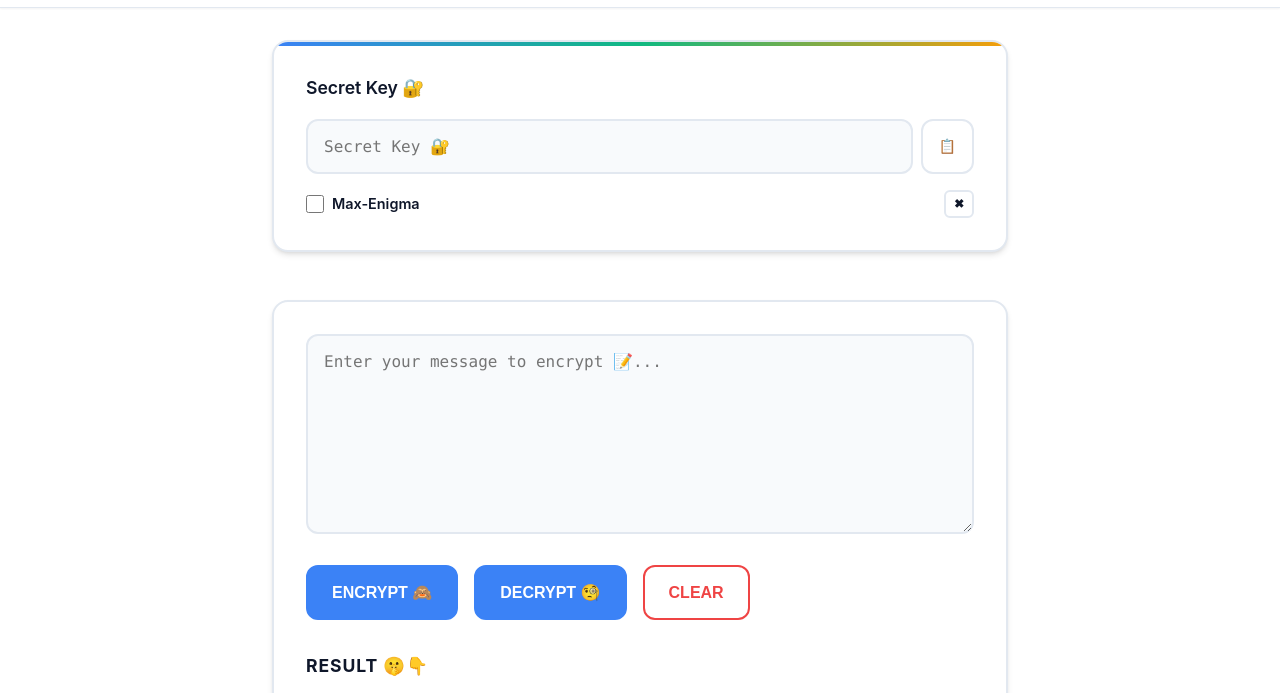
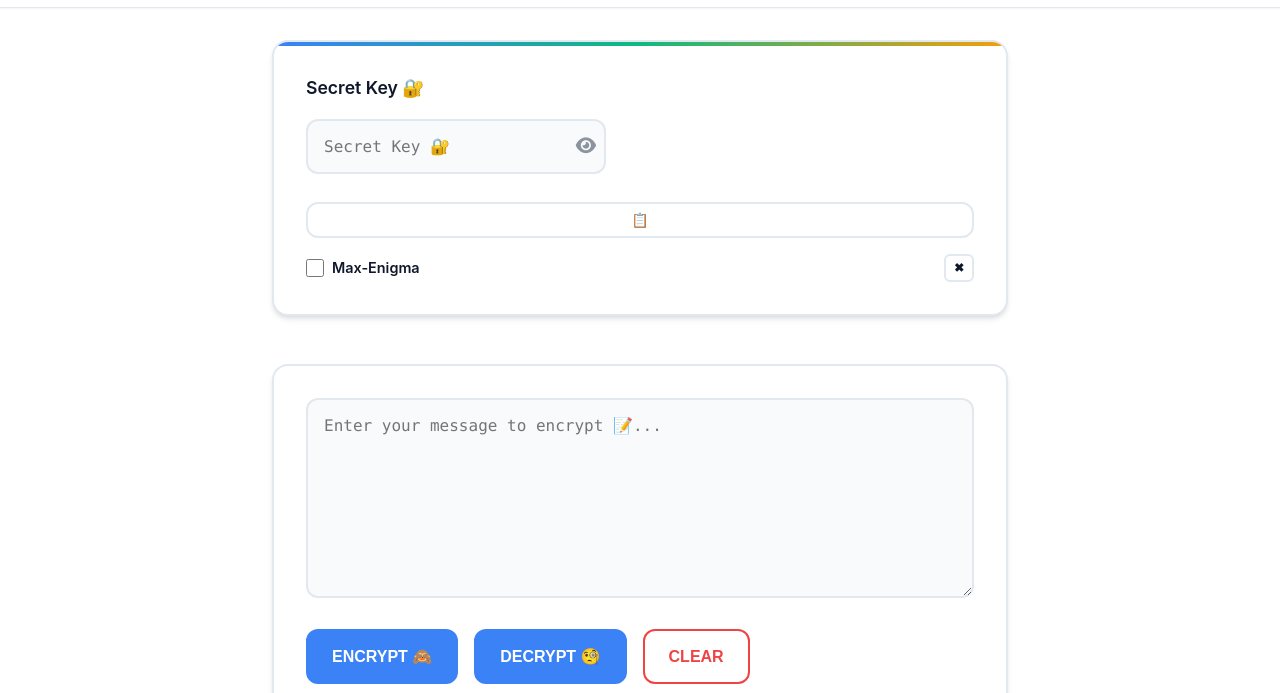
Before and after one commit to FuegoDev369/smart-enigma, a plain HTML site: page index.html in a window 1280 px wide. Shown: the part 79-772 px from the top of the page. Drawn offline with Linux system fonts and the light colour scheme.

Commit message:
feat: Eye icon toggle option in secret key input added✅

```diff
--- a/index.html
+++ b/index.html
@@ -4,6 +4,9 @@
   <meta charset="utf-8" />
   <meta name="viewport" content="width=device-width,initial-scale=1" />
   <title>Smart Enigma — FuegoDev</title>
+    <!-- Font Awesome CDN -->
+  <link rel="stylesheet"
+  href="https://cdnjs.cloudflare.com/ajax/libs/font-awesome/6.5.2/css/all.min.css">
   <link rel="stylesheet" href="style.css">
 </head>
 <body>
@@ -27,9 +30,14 @@
     <section class="key-block" aria-labelledby="keyLabel">
       <label id="keyLabel" for="keyInput"></label>
       <div class="key-row">
-        <input id="keyInput" type="password" autocomplete="new-password" inputmode="text" placeholder="" />
+        <div class="input-container">
+         <input id="keyInput" type="password" autocomplete="new-password"
+         inputmode="text" placeholder="" />
+         <i class="fa-solid fa-eye toggle-visibility" id="toggleSecret"></i>
+        </div>
         <button id="copyKey" class="btn small" aria-label="Copier la clé">📋</button>
       </div>
+
       <div class="options">
         <label>
           <input id="useStrong" type="checkbox" />
@@ -413,6 +421,22 @@
   });
 
 })();
+
+/* eye icon Toggle script */
+const toggleBtn = document.getElementById("toggleSecret");
+    const secretInput = document.getElementById("keyInput");
+
+    toggleBtn.addEventListener("click", () => {
+      if (secretInput.type === "password") {
+        secretInput.type = "text";
+        toggleBtn.classList.remove("fa-eye");
+        toggleBtn.classList.add("fa-eye-slash");
+      } else {
+        secretInput.type = "password";
+        toggleBtn.classList.remove("fa-eye-slash");
+        toggleBtn.classList.add("fa-eye");
+      }
+    });
   </script>
 </body>
 </html>
--- a/style.css
+++ b/style.css
@@ -308,6 +308,7 @@ section {
 
 .key-row {
   display: flex;
+  flex-direction: column;
   gap: var(--space-sm);
   margin-bottom: var(--space-md);
 }
@@ -745,3 +746,43 @@ hr {
     transform: rotate(360deg);
   }
 }
+
+/* eye icon Toggle style */
+
+.input-container {
+      position: relative;
+      display: flex;
+      flex-direction: row;
+
+      width: 300px;
+      margin-bottom: 20px;
+    }
+
+    .input-container input {
+      width: 100%;
+      padding: 10px 40px 10px 10px;
+      border: 1px solid #30363d;
+      border-radius: 8px;
+      font-size: 16px;
+      background-color: #161b22;
+      color: #f0f6fc;
+      outline: none;
+    }
+
+    .input-container input:focus {
+      border-color: #58a6ff;
+    }
+
+    .toggle-visibility {
+     position: absolute;
+      right: 10px;
+      top: 50%;
+      transform: translateY(-50%);
+      cursor: pointer;
+      color: #8b949e;
+      font-size: 18px;
+    }
+
+    .toggle-visibility:hover {
+      color: #58a6ff;
+    }
```
